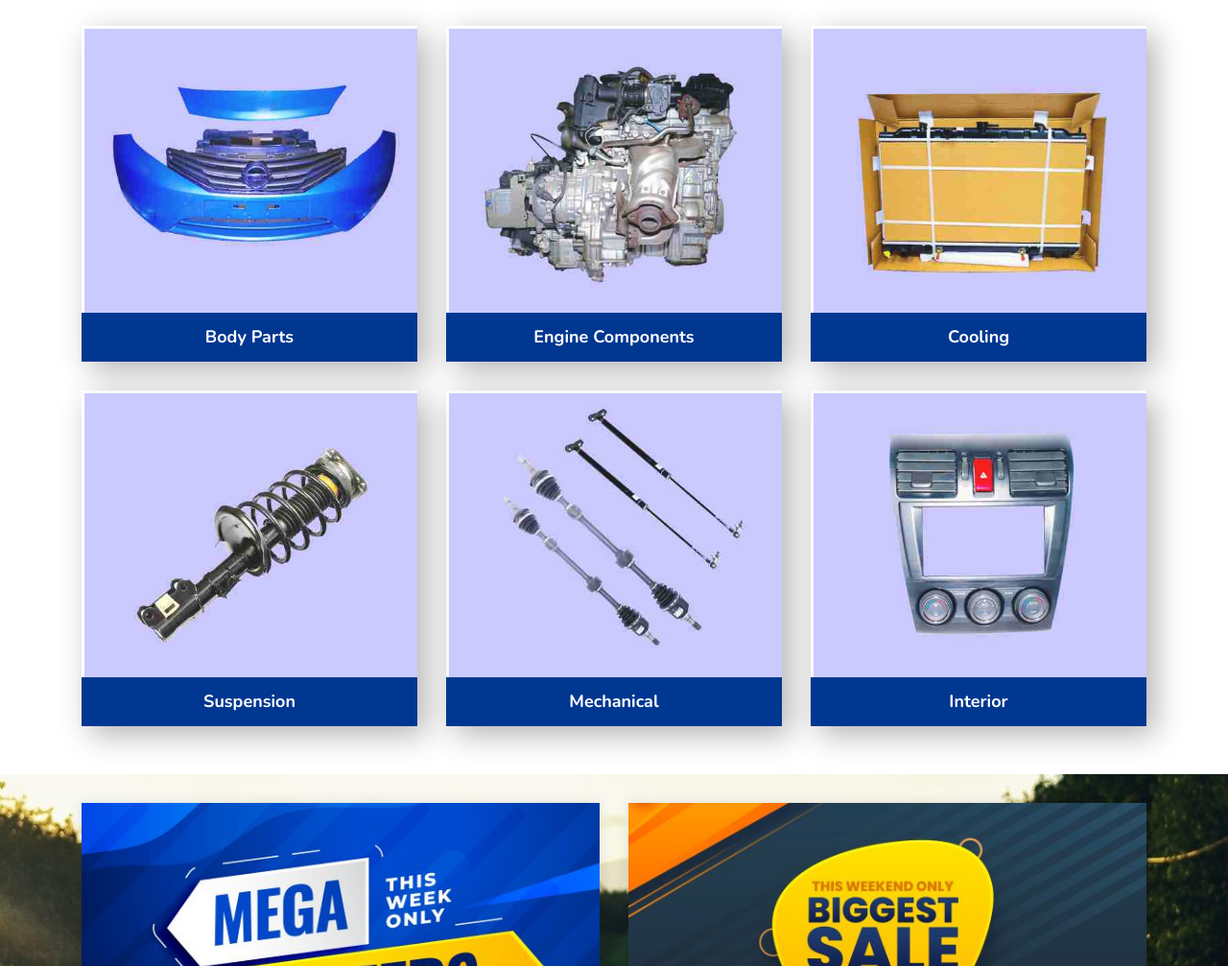
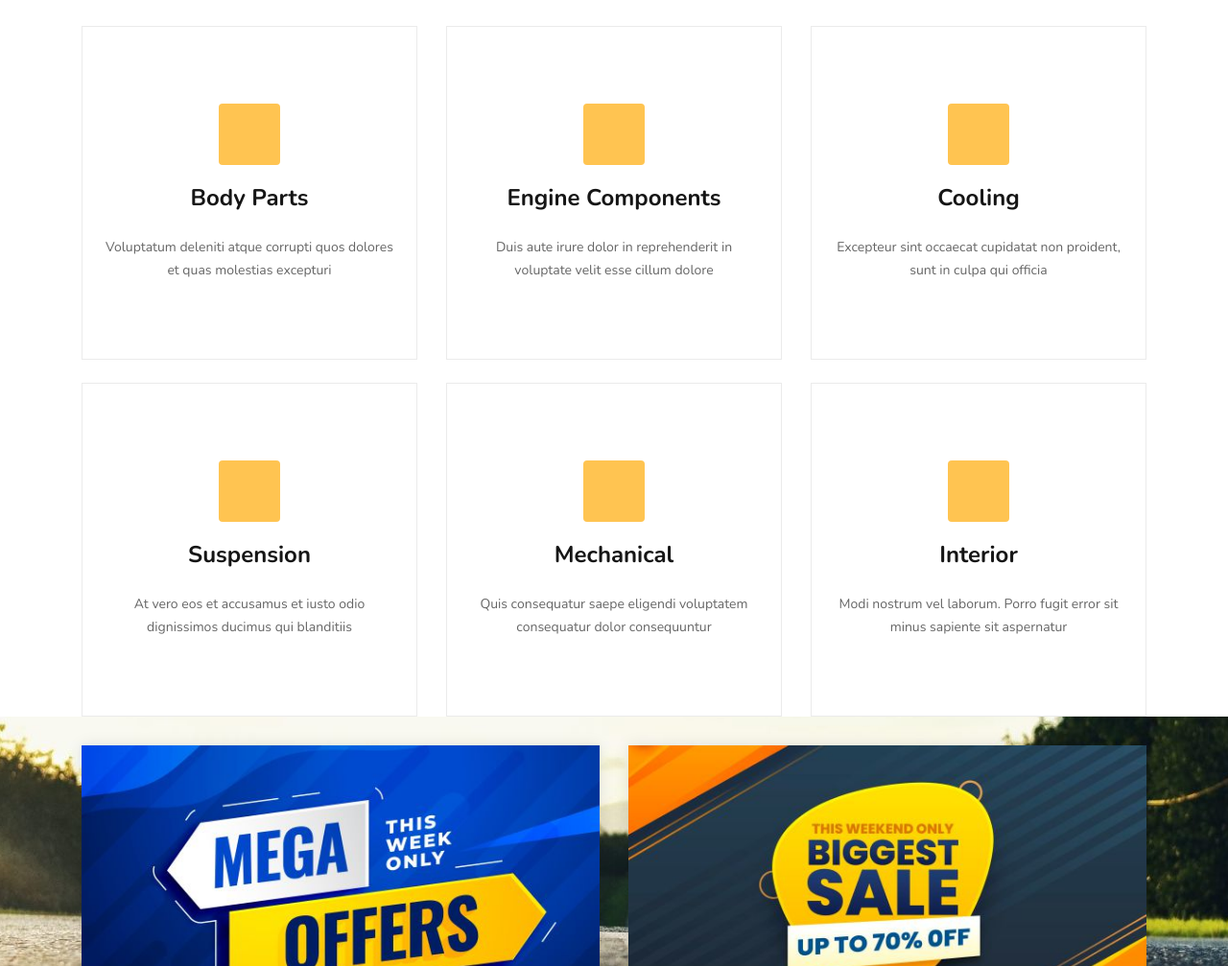
Before and after one commit to munasikawa/taishoparts, a plain HTML site: page index.html in a window 1280 px wide. Shown: the part 1065-2072 px from the top of the page at 96% size. Drawn offline with nearby package versions, Linux system fonts and the light colour scheme.

Commit message:
Categories Change

```diff
--- a/css/style.css
+++ b/css/style.css
@@ -2762,3 +2762,70 @@ ul.cart-list > li.total > .btn:hover {
     margin-top: 10px;
   }
 }
+
+/*--------------------------------------------------------------
+# Services
+--------------------------------------------------------------*/
+.services .icon-box {
+  text-align: center;
+  border: 1px solid #ebebeb;
+  padding: 80px 20px;
+  transition: all ease-in-out 0.3s;
+  background: #fff;
+}
+.services .icon-box .icon {
+  margin: 0 auto;
+  width: 64px;
+  height: 64px;
+  background: #ffc451;
+  border-radius: 4px;
+  display: flex;
+  align-items: center;
+  justify-content: center;
+  margin-bottom: 20px;
+  transition: 0.3s;
+}
+.services .icon-box .icon i {
+  color: #151515;
+  font-size: 28px;
+  transition: ease-in-out 0.3s;
+}
+.services .icon-box h4 {
+  font-weight: 700;
+  margin-bottom: 15px;
+  font-size: 24px;
+}
+.services .icon-box h4 a {
+  color: #151515;
+  transition: ease-in-out 0.3s;
+}
+.services .icon-box h4 a:hover {
+  color: #ffc451;
+}
+.services .icon-box p {
+  line-height: 24px;
+  font-size: 14px;
+  margin-bottom: 0;
+}
+.services .icon-box:hover {
+  border-color: #fff;
+  box-shadow: 0px 0 25px 0 rgba(0, 0, 0, 0.1);
+  transform: translateY(-10px);
+}
+.features .icon-box h4 {
+  font-size: 20px;
+  font-weight: 700;
+  margin: 5px 0 10px 60px;
+}
+.services .icon-box h4 {
+  font-weight: 700;
+  margin-bottom: 15px;
+  font-size: 24px;
+}
+.services .icon-box h4 a {
+  color: #151515;
+  transition: ease-in-out 0.3s;
+}
+.services .icon-box h4 a:hover {
+  color: #ffc451;
+}
--- a/index.html
+++ b/index.html
@@ -193,6 +193,7 @@
     </div>
     <!-- End Slider -->
 
+    <!-- ======= Services Section ======= -->
 
     <!-- Start Categories  -->
     <div class="text-box">
@@ -205,7 +206,69 @@
         </div>
     </div>
 
-    <div class="categories-shop">
+
+
+    <section id="services" class="services">
+        <div class="container" data-aos="fade-up">
+
+          <div class="row">
+            <div class="col-lg-4 col-md-6 d-flex align-items-stretch" data-aos="zoom-in" data-aos-delay="100">
+              <div class="icon-box">
+                <div class="icon"><i class="bx bxl-dribbble"></i></div>
+                <h4><a href="">Body Parts</a></h4>
+                <p>Voluptatum deleniti atque corrupti quos dolores et quas molestias excepturi</p>
+              </div>
+            </div>
+
+            <div class="col-lg-4 col-md-6 d-flex align-items-stretch mt-4 mt-md-0" data-aos="zoom-in" data-aos-delay="200">
+              <div class="icon-box">
+                <div class="icon"><i class="bx bx-file"></i></div>
+                <h4><a href="">Engine Components</a></h4>
+                <p>Duis aute irure dolor in reprehenderit in voluptate velit esse cillum dolore</p>
+              </div>
+            </div>
+
+            <div class="col-lg-4 col-md-6 d-flex align-items-stretch mt-4 mt-lg-0" data-aos="zoom-in" data-aos-delay="300">
+              <div class="icon-box">
+                <div class="icon"><i class="bx bx-tachometer"></i></div>
+                <h4><a href="">Cooling</a></h4>
+                <p>Excepteur sint occaecat cupidatat non proident, sunt in culpa qui officia</p>
+              </div>
+            </div>
+
+            <div class="col-lg-4 col-md-6 d-flex align-items-stretch mt-4" data-aos="zoom-in" data-aos-delay="100">
+              <div class="icon-box">
+                <div class="icon"><i class="bx bx-world"></i></div>
+                <h4><a href="">Suspension</a></h4>
+                <p>At vero eos et accusamus et iusto odio dignissimos ducimus qui blanditiis</p>
+              </div>
+            </div>
+
+            <div class="col-lg-4 col-md-6 d-flex align-items-stretch mt-4" data-aos="zoom-in" data-aos-delay="200">
+              <div class="icon-box">
+                <div class="icon"><i class="bx bx-slideshow"></i></div>
+                <h4><a href="">Mechanical</a></h4>
+                <p>Quis consequatur saepe eligendi voluptatem consequatur dolor consequuntur</p>
+              </div>
+            </div>
+
+            <div class="col-lg-4 col-md-6 d-flex align-items-stretch mt-4" data-aos="zoom-in" data-aos-delay="300">
+              <div class="icon-box">
+                <div class="icon"><i class="bx bx-arch"></i></div>
+                <h4><a href="">Interior</a></h4>
+                <p>Modi nostrum vel laborum. Porro fugit error sit minus sapiente sit aspernatur</p>
+              </div>
+            </div>
+
+          </div>
+
+        </div>
+      </section>
+
+
+
+
+    <!-- <div class="categories-shop">
         <div class="container">
             <div class="row">
                 <div class="col-lg-4 col-md-4 col-sm-12 col-xs-12">
@@ -248,8 +311,9 @@
                 </div>
             </div>
         </div>
-    </div>
-    <!-- End Categories -->
+    </div> -->
+
+
 
 	<div class="box-add-products">
 		<div class="container">
```
